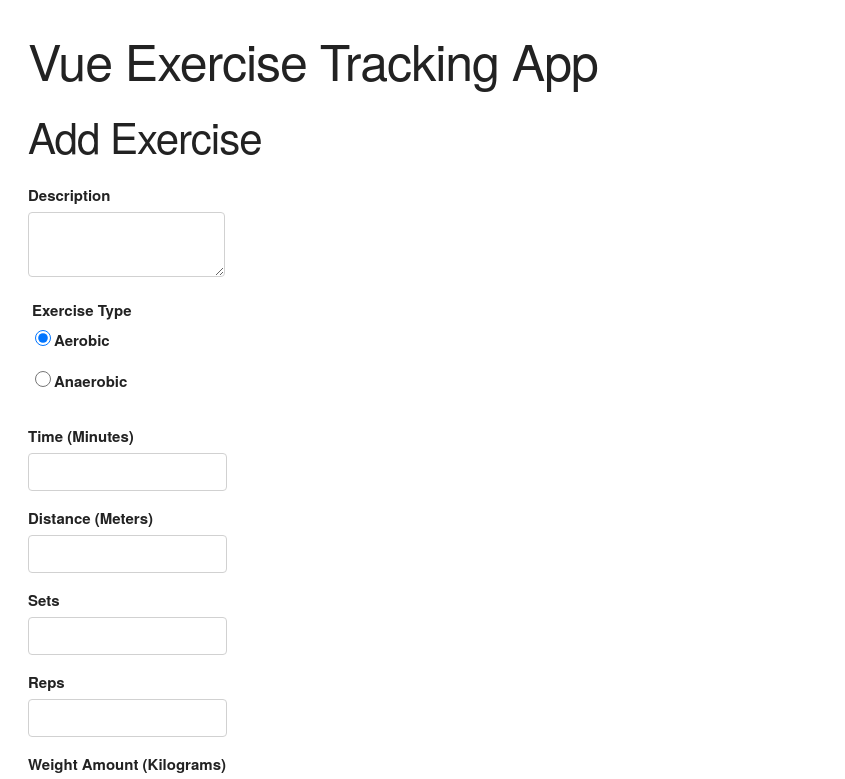
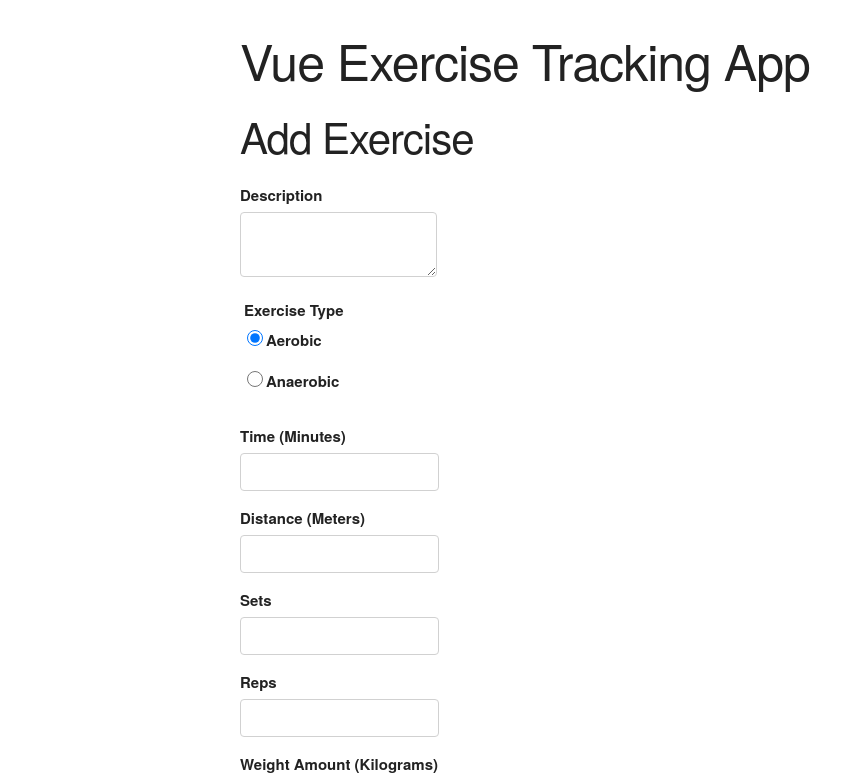
Before and after one commit to jacob-willden/vue-exercise-tracker, a Vue app: page / in a window 1280 px wide. Shown: the top 779 px of the page, without its empty margins (0-845 px from the left). Built offline with nearby package versions, Linux system fonts and the light colour scheme.

Commit message:
Align JavaScript licenses link with rest of page

```diff
--- a/src/assets/main.css
+++ b/src/assets/main.css
@@ -1,4 +1,4 @@
-main {
+body {
 	max-width: 80rem;
 	margin: 0 auto;
 	padding: 2rem;
```
